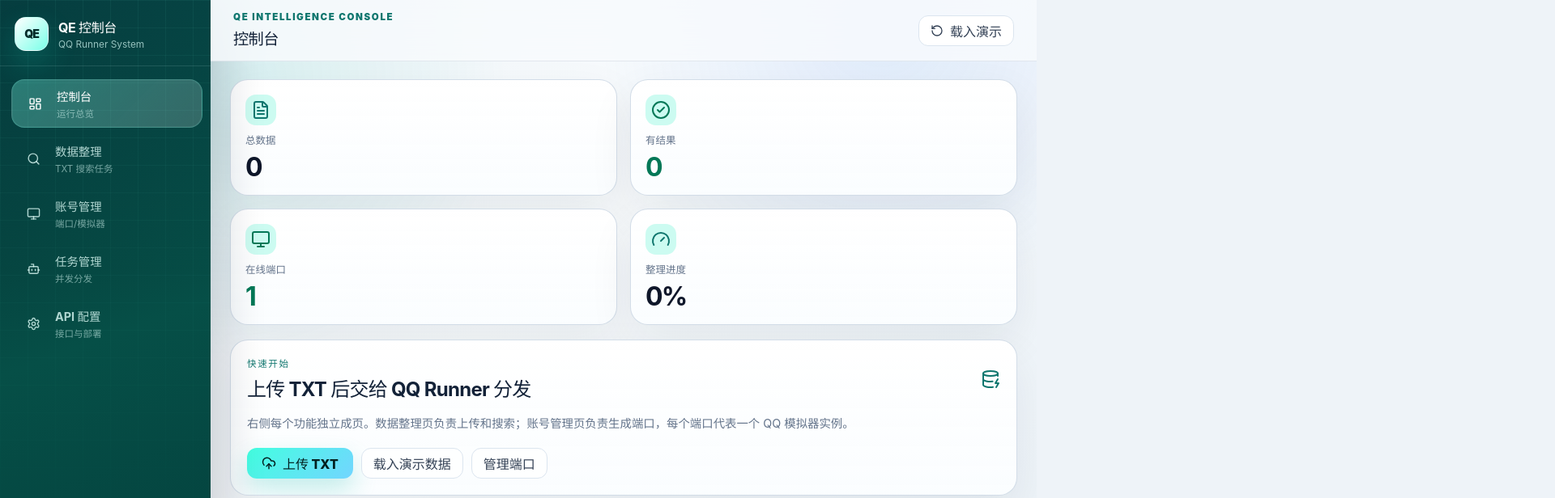
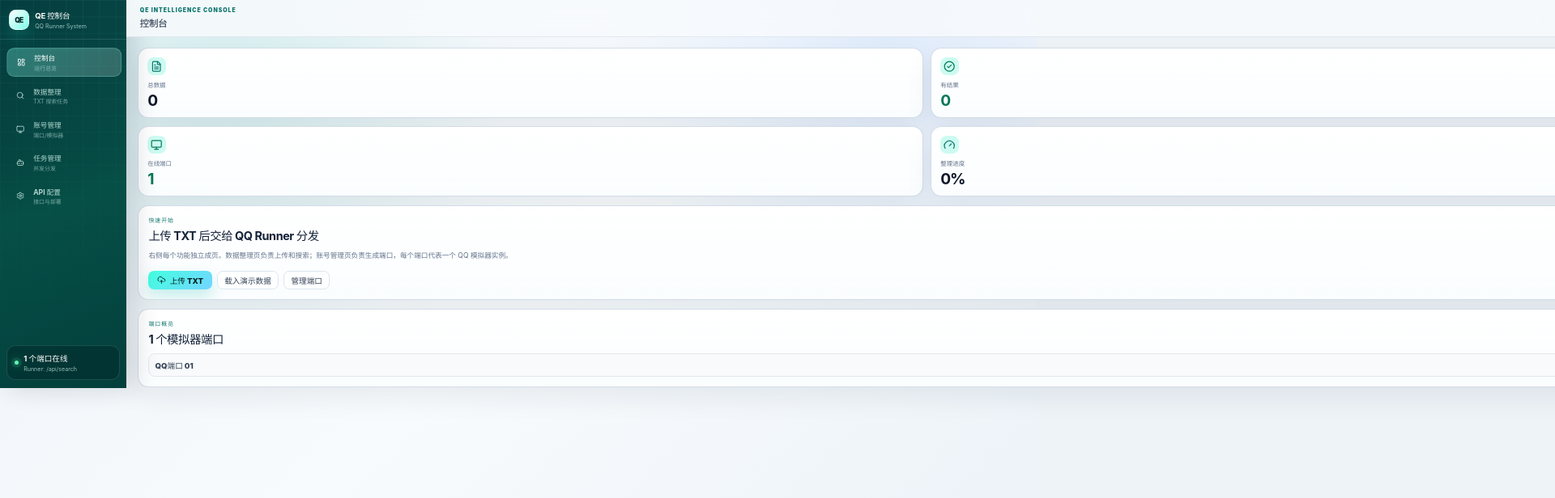
Before and after one commit to leihao5223/whatsapp-new, a React (Vite) app: page / in a window 1280 px wide. Shown: the top 616 px of the page at 81% size, 1920 px wide, since content can reach past the window. Built offline with nearby package versions, Linux system fonts and the light colour scheme.

Commit message:
Scale console UI density
Co-authored-by: leihao5223 <leihao5223@users.noreply.github.com>

```diff
--- a/src/styles.css
+++ b/src/styles.css
@@ -3,6 +3,7 @@
 }
 
 :root {
+  --ui-scale: 0.6;
   color: #122033;
   background: #eef3f8;
   font-family:
@@ -16,7 +17,7 @@
 
 body {
   margin: 0;
-  min-width: 1200px;
+  min-width: calc(1200px * var(--ui-scale));
   min-height: 100vh;
   background:
     radial-gradient(circle at 22% 12%, rgba(20, 184, 166, 0.12), transparent 28%),
@@ -41,7 +42,17 @@ button:disabled {
 .console-shell {
   display: grid;
   grid-template-columns: 260px minmax(0, 1fr);
+  width: calc(100% / var(--ui-scale));
   min-height: 100vh;
+  zoom: var(--ui-scale);
+}
+
+@supports not (zoom: 1) {
+  .console-shell {
+    min-height: calc(100vh / var(--ui-scale));
+    transform: scale(var(--ui-scale));
+    transform-origin: top left;
+  }
 }
 
 .sidebar {
```
